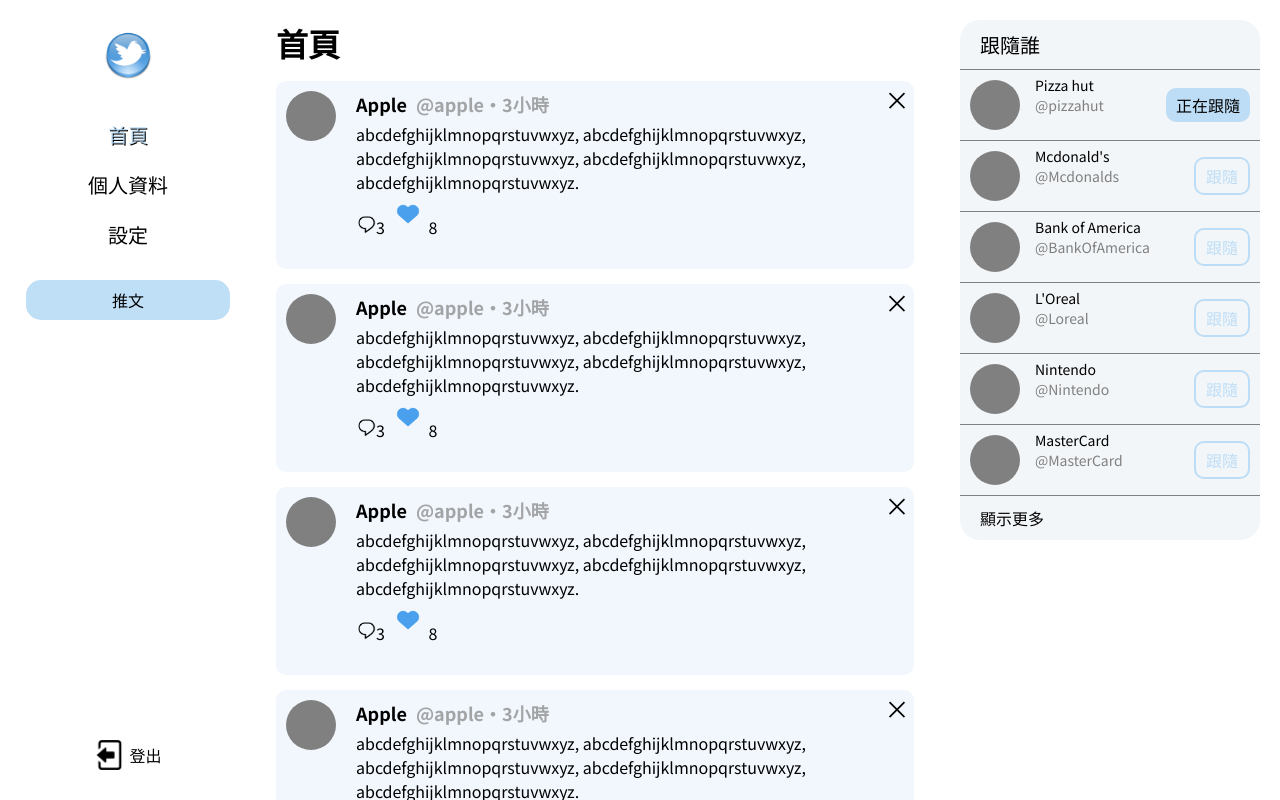
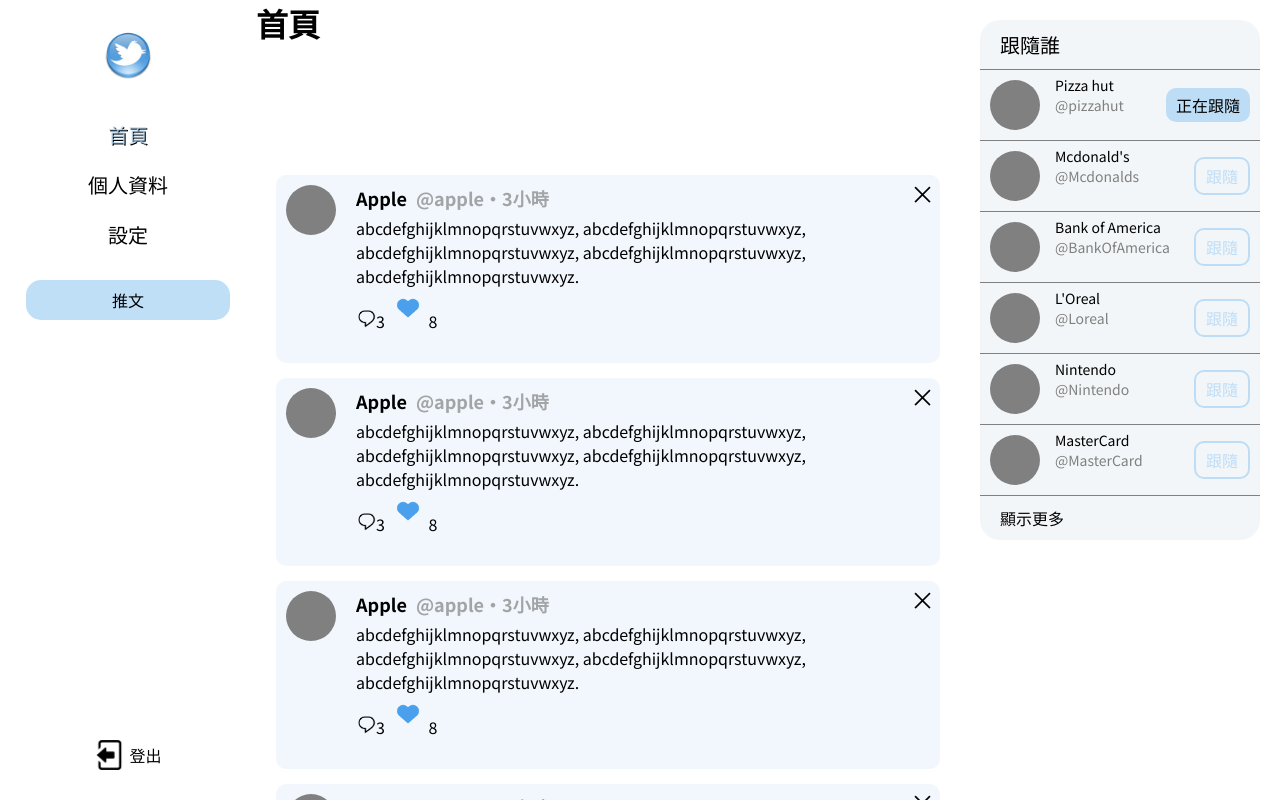
Before and after one commit to mryixue/twitter-vue-2020, a Vue app: page /#/main in a window 1280 px wide. Built offline with nearby package versions, Linux system fonts and the light colour scheme; what vue-axios-cors would draw is missing.

Commit message:
Renew css style

```diff
--- a/src/components/mainMidArticle.vue
+++ b/src/components/mainMidArticle.vue
@@ -1,7 +1,5 @@
 <template>
   <div id="mainMidArticle">
-    <h1 class="title">首頁</h1>
-    <div class="box">
     <div class="cards" v-for="tweet of tweets" :key="tweet.id">
       <div class="left">
         <div class="avatar"></div>
@@ -17,7 +15,6 @@
           <img class="like" src="/likeOn.png">{{ tweet.like }}
         </div>
         <div class="delete">×</div>
-        </div>
       </div>
     </div>
   </div>
@@ -106,11 +103,10 @@
 
 <style lang="sass">
 #mainMidArticle
-  padding: 20px
   overflow: auto
   .cards
     display: flex
-    margin: 15px 0
+    margin: 15px 20px
     border-radius: 10px
     background-color: #f1f7fd
     .left .avatar
--- /dev/null
+++ b/src/components/mainMidnew.vue
@@ -0,0 +1,13 @@
+<template>
+  <h1 class="title">首頁</h1>
+</template>
+
+<script>
+export default {
+
+}
+</script>
+
+<style>
+
+</style>
--- a/src/components/mainRightFollow.vue
+++ b/src/components/mainRightFollow.vue
@@ -76,10 +76,9 @@
 <style lang="sass">
 $font-color: rgba(#b0d7f6, .8)
 #mainRightFollow
+  overflow: auto
   .box
-    margin:
-      top: 20px
-      right: 20px
+    margin: 20px
     background:
       color: rgba(#8ca3b7,.1)
     border-radius: 20px
--- a/src/views/main.vue
+++ b/src/views/main.vue
@@ -1,6 +1,7 @@
 <template>
   <div class="mainframe">
     <mainLeft/>
+    <mainMidnew/>
     <mainMidArticle/>
     <mainRightFollow/>
   </div>
@@ -10,11 +11,13 @@
 import mainLeft from '../components/mainLeft'
 import mainRightFollow from '../components/mainRightFollow'
 import mainMidArticle from '../components/mainMidArticle'
+import mainMidnew from '../components/mainMidnew'
 export default {
   components: {
     mainLeft,
     mainRightFollow,
-    mainMidArticle
+    mainMidArticle,
+    mainMidnew
   },
 
 }
@@ -22,21 +25,17 @@
 
 <style lang="sass">
 .mainframe
-  position: relative
   width: 100vw
   height: 100vh
+  display: grid
+  grid-template:
+    columns: 20vw 1fr 25vw
+    rows: 20vh 1fr
+    areas: "left new right" "left article right"
   #mainLeft
-    width: 20vw
-    height: 100%
-    position: fixed
+    grid-area: left
   #mainMidArticle
-    width: 53vw
-    height: 100%
-    left: 20vw
-    position: fixed
+    grid-area: article
   #mainRightFollow
-    width: 25vw
-    height: 100%
-    position: fixed
-    right: 0
+    grid-area: right
 </style>
```
Lines whose indentation alone changed are shown as unchanged.
